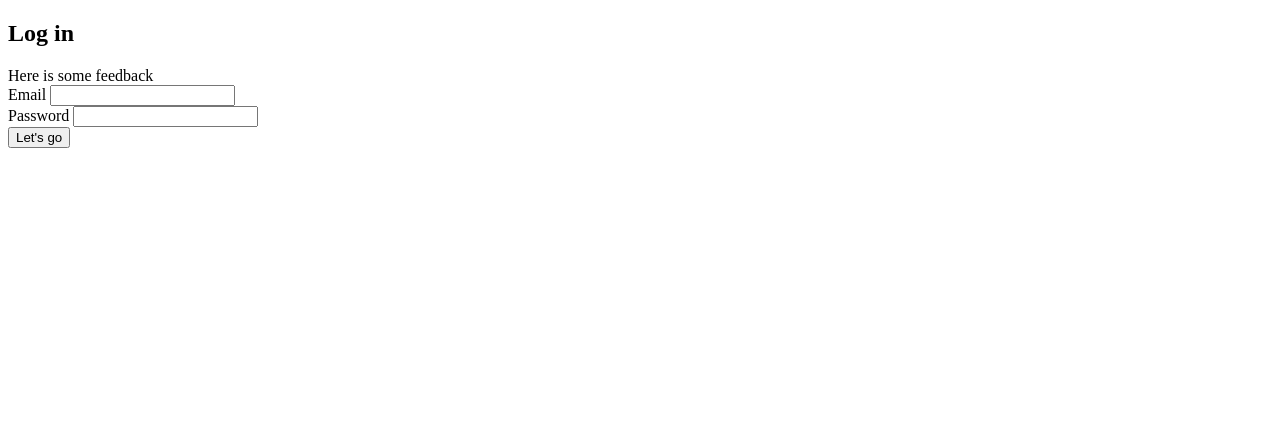
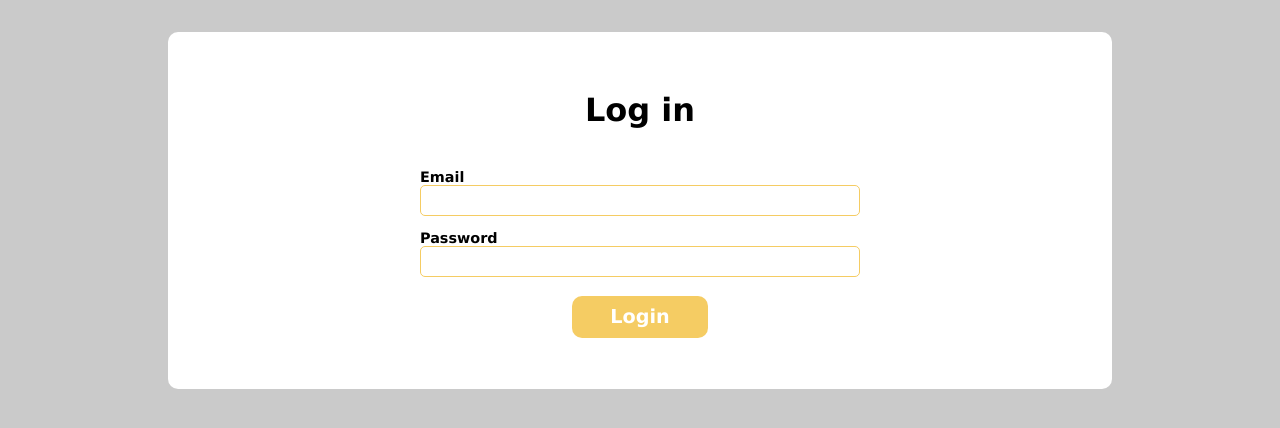
Before and after one commit to FlorVk/bdfinder-frontend, a website: page login.html in a window 1280 px wide. Drawn offline with Linux system fonts and the light colour scheme.

Commit message:
Feat: styling login and register with sass and bem

```diff
--- a/login.html
+++ b/login.html
@@ -6,28 +6,30 @@
     <meta name="viewport" content="width=device-width, initial-scale=1.0">
     <meta http-equiv="X-UA-Compatible" content="ie=edge">
     <title>Birthday finder</title>
-    <link rel="stylesheet" href="css/app.css">
+    <link rel="stylesheet" href="dist/app.css">
 </head>
 
 <body>
 
     <div class="app">
         <h2 class="title">Log in</h2>
-        <div class="alert hidden">
-            Here is some feedback
+
+        <div class="alert alert--error hidden">
+            <span class="alert__text">Something went wrong</span>
         </div>
-        <div class="login">
-            <div>
-                <label for="email">Email</label>
-                <input type="text" class="input--text" name="email" id="email">
+
+        <div class="form">
+            <div class="form__item">
+                <label class="form__label" for="email">Email</label>
+                <input type="text" class="form__text" name="email" id="email">
             </div>
 
-            <div>
-                <label for="password">Password</label>
-                <input type="password" class="input--text" name="password" id="password">
+            <div class="form__item">
+                <label class="form__label" for="password">Password</label>
+                <input type="password" class="form__text" name="password" id="password">
             </div>
 
-            <button class="btn btn--primary login__btn">Let's go</button>
+            <a class="btn btn--primary login__btn"><span class="btn__text">Login</span></a>
         </div>
     </div>
 
--- /dev/null
+++ b/source/sass/_colors.scss
@@ -0,0 +1,5 @@
+$color-default: rgb(202, 202, 202);
+$color-yellow: rgb(245, 204, 99);
+$color-white: white;
+$color-success: rgb(39, 206, 106);
+$color-error: rgb(214, 43, 43);
--- /dev/null
+++ b/source/sass/_typography.scss
@@ -0,0 +1 @@
+$font-standard: Verdana, Geneva, Tahoma, sans-serif;
--- /dev/null
+++ b/source/sass/app.scss
@@ -0,0 +1,8 @@
+@import 'colors';
+@import 'typography';
+
+@import 'components/buttons';
+@import 'components/form';
+@import 'components/main';
+@import 'components/alerts';
+@import 'components/nav';
--- /dev/null
+++ b/source/sass/components/_alerts.scss
@@ -0,0 +1,19 @@
+.alert {
+    border-radius: 10px;
+    padding: 0.5em 2em;
+    margin: 1em;
+    text-align: center;
+    background-color: $color-default;
+    font-size: 0.8em;
+    font-weight: bold;
+    font-family: $font-standard;
+    color: $color-white;
+}
+
+.alert--success {
+    background-color: $color-success;
+}
+
+.alert--error {
+    background-color: $color-error;
+}
--- /dev/null
+++ b/source/sass/components/_buttons.scss
@@ -0,0 +1,19 @@
+.btn {
+    color: white;
+    border-radius: 10px;
+    padding: 0.5em 1em;
+    margin: 1em;
+    text-align: center;
+    background-color: $color-default;
+    font-size: 1em;
+    font-weight: bold;
+    font-family: $font-standard;
+}
+
+.btn--primary {
+    padding-left: 2em;
+    padding-right: 2em;
+    background-color: $color-yellow;
+    font-size: 1.2em;
+    font-weight: bolder;
+}
--- /dev/null
+++ b/source/sass/components/_form.scss
@@ -0,0 +1,30 @@
+.form {
+    display: flex;
+    justify-content: center;
+    flex-direction: column;
+    align-items: center;
+    width: 100%;
+
+}
+
+.form__item {
+    display: flex;
+    flex-direction: column;
+    width: 50%;
+}
+
+.form__text {
+    border-radius: 5px;
+    border: 1px solid $color-yellow;
+    padding: 0.5em;
+}
+
+.form__text:focus {
+    outline: none;
+}
+
+.form__label {
+    font-weight: bold;
+    font-size: 0.9em;
+    padding-top: 1em;
+}
--- /dev/null
+++ b/source/sass/components/_main.scss
@@ -0,0 +1,24 @@
+.title {
+   font-weight: bold;
+   font-size: 2em;
+}
+
+body {
+    background-color: $color-default;
+    font-family: $font-standard;
+}
+
+.app {
+    display: flex;
+    justify-content: center;
+    flex-direction: column;
+    align-items: center;
+    background-color: $color-white;
+    margin: 2em 10em;
+    padding: 2em;
+    border-radius: 10px;
+}
+
+.hidden {
+    display: none;
+}
```
Also changed, not shown: index.html (+3 -0 lines), package.json (added, +25 -0 lines), signup.html (+16 -14 lines), dist/app.css (added), source/sass/components/_nav.scss (added), 3 other files.
